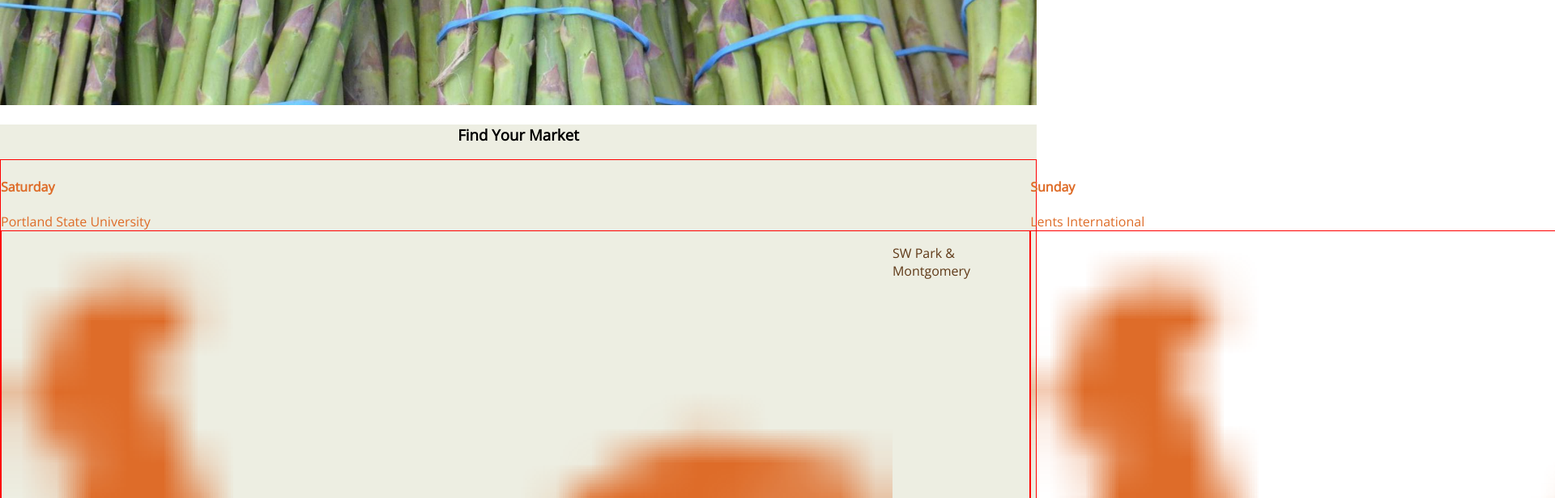
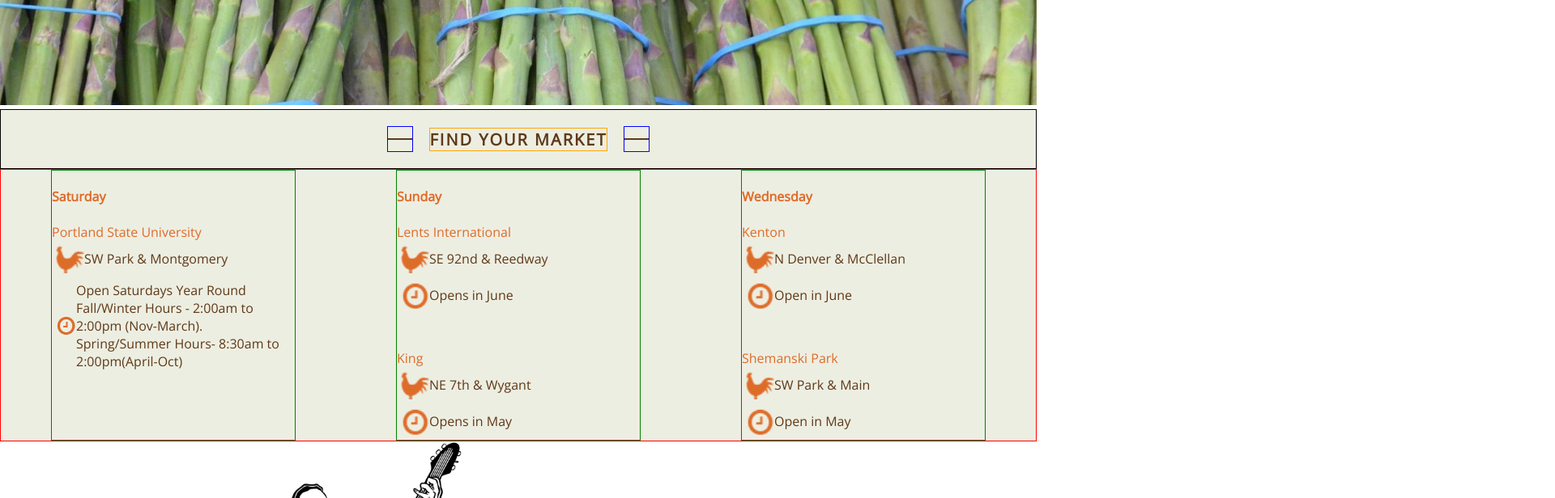
Before and after one commit to DorisWarren/Succesibility, a React (Create React App) app: page / in a window 1280 px wide. Shown: the part 460-1076 px from the top of the page at 81% size, 1920 px wide, since content can reach past the window. Built offline with nearby package versions, Linux system fonts and the light colour scheme.

Commit message:
add styling in headerContianter

```diff
--- a/src/components/carousel/Carousel.jsx
+++ b/src/components/carousel/Carousel.jsx
@@ -18,7 +18,7 @@ class Carousel extends React.Component {
       autoplaySpeed: 5000,
       className: 'slides',
       centerPadding: '0px',
-      Padding: '0px'
+
       // objectFit: "none"
       // width: "100%"
     };
--- a/src/components/schedule/DayColumns.jsx
+++ b/src/components/schedule/DayColumns.jsx
@@ -1,6 +1,7 @@
 import React from 'react';
 import rooster from './../../assets/roostericon.png';
 import clock from './../../assets/clockIcon.png';
+import line from './../../assets/horizontalLine.png';
 
 function DayColumns() {
   return(
@@ -12,7 +13,22 @@ function DayColumns() {
 
           }
           h3{
-            text-align: center;
+            border: 1px solid orange;
+            text-transform: uppercase;
+            letter-spacing: 2px;
+            color: #5f3917;
+            font-size: 20px;
+          }
+          .line{
+            width: 30px;
+            border: 1px solid blue;
+            margin: 20px;
+          }
+          .headerContainter{
+            display: flex;
+            justify-content: center;
+            align-items: center;
+            border: 1px solid black;
           }
           h4{
             color: #de6c28;
@@ -22,89 +38,80 @@ function DayColumns() {
             text-decoration: none;
           }
           p{
+            display: flex;
+            align-items: center;
             color: #5f3917;
+            margin: 5px;
           }
           .columnsDiv{
              display: flex;
-             flex-direction: row;
+             flex-flow: row nowrap;
              border: 1px solid red;
-
-
+             justify-content: space-around;
           }
-          .roosterDiv {
+          .dayDiv {
+            border: 1px solid green;
             display: flex;
-             border: 1px solid red;
+            flex-flow: column nowrap;
+            width: 300px;
+            // line-height: 1;
           }
-          .clockDiv {
-            display: flex;
-             border: 1px solid red;
+          .rooster {
+            width:35px;
+          }
+          .clock {
+            width:35px;
           }
 
 
-
       `}</style>
-
-    <h3>Find Your Market</h3>
+    <div className="headerContainter">
+      <img className="line" src={line} alt="brown horizontal line"/>
+      <h3>Find Your Market</h3>
+      <img className="line" src={line} alt="brown horizontal line"/>
+    </div>
     <div className="columnsDiv">
-      <div className="saturdayDiv">
+      <div className="dayDiv">
         <h4>Saturday</h4>
         <a href="#">Portland State University</a>
-        <div className="roosterDiv">
-          <img src={rooster} alt="icon image of rooster"/>
-          <p>SW Park & Montgomery</p>
-        </div>
-        <div className="clockDiv">
-          <img src={clock} alt="icon image of clock"/>
-          <p>Open Saturdays Year Round Fall/Winter Hours - 2:00am to 2:00pm (Nov-March). Spring/Summer Hours- 8:30am to 2:00pm(April-Oct)</p>
-        </div>
+          <p><img className="rooster" src={rooster} alt="icon image of rooster"/>
+          SW Park & Montgomery</p>
+          <p><img className="clock" src={clock} alt="icon image of clock"/>
+          Open Saturdays Year Round Fall/Winter Hours - 2:00am to 2:00pm (Nov-March). Spring/Summer Hours- 8:30am to 2:00pm(April-Oct)</p>
       </div>
-      <div className="sundayDiv">
+      <div className="dayDiv">
         <h4>Sunday</h4>
         <a href="#">Lents International</a>
-        <div className="roosterDiv">
-          <img src={rooster} alt="icon image of rooster"/>
-          <p>SE 92nd & Reedway</p>
-        </div>
-        <div className="clockDiv">
-          <img src={clock} alt="icon image of clock"/>
-          <p>Opens in June</p>
-        </div>
+          <p><img className="rooster" src={rooster} alt="icon image of rooster"/>
+          SE 92nd & Reedway</p>
+          <p><img className="clock"src={clock} alt="icon image of clock"/>
+        Opens in June</p>
+      <br/>
+      <br/>
+
         <a href="#">King</a>
-        <div className="roosterDiv">
-          <img src={rooster} alt="icon image of rooster"/>
-          <p>NE 7th & Wygant</p>
-        </div>
-        <div className="clockDiv">
-          <img src={clock} alt="icon image of clock"/>
-          <p>Opens in May</p>
-        </div>
+          <p><img className="rooster" src={rooster} alt="icon image of rooster"/>
+          NE 7th & Wygant</p>
+          <p><img className="clock"src={clock} alt="icon image of clock"/>
+          Opens in May</p>
       </div>
-      <div className="wednesdayDiv">
+      <div className="dayDiv">
         <h4>Wednesday</h4>
         <a href="#">Kenton</a>
-        <div className="roosterDiv">
-          <img src={rooster} alt="icon image of rooster"/>
-          <p>N Denver & McClellan</p>
-        </div>
-        <div className="clockDiv">
-          <img src={clock} alt="icon image of clock"/>
-          <p>Open in June</p>
-        </div>
+          <p><img className="rooster" src={rooster} alt="icon image of rooster"/>
+          N Denver & McClellan</p>
+          <p><img className="clock"src={clock} alt="icon image of clock"/>
+          Open in June</p>
+          <br/>
+          <br/>
         <a href="#">Shemanski Park</a>
-        <div className="roosterDiv">
-          <img src={rooster} alt="icon image of rooster"/>
-          <p>SW Park & Main</p>
-        </div>
-        <div className="clockDiv">
-          <img src={clock} alt="icon image of clock"/>
-          <p>Open in May</p>
-        </div>
-
+          <p><img className="rooster" src={rooster} alt="icon image of rooster"/>
+        SW Park & Main</p>
+       <p><img className="clock" src={clock} alt="icon image of clock"/>
+          Open in May</p>
+      </div>
     </div>
-    </div>
-
-
-    </div>
+  </div>
   )
 }
 export default DayColumns;
```
Also changed, not shown: src/assets/horizontalLine.png (added).
